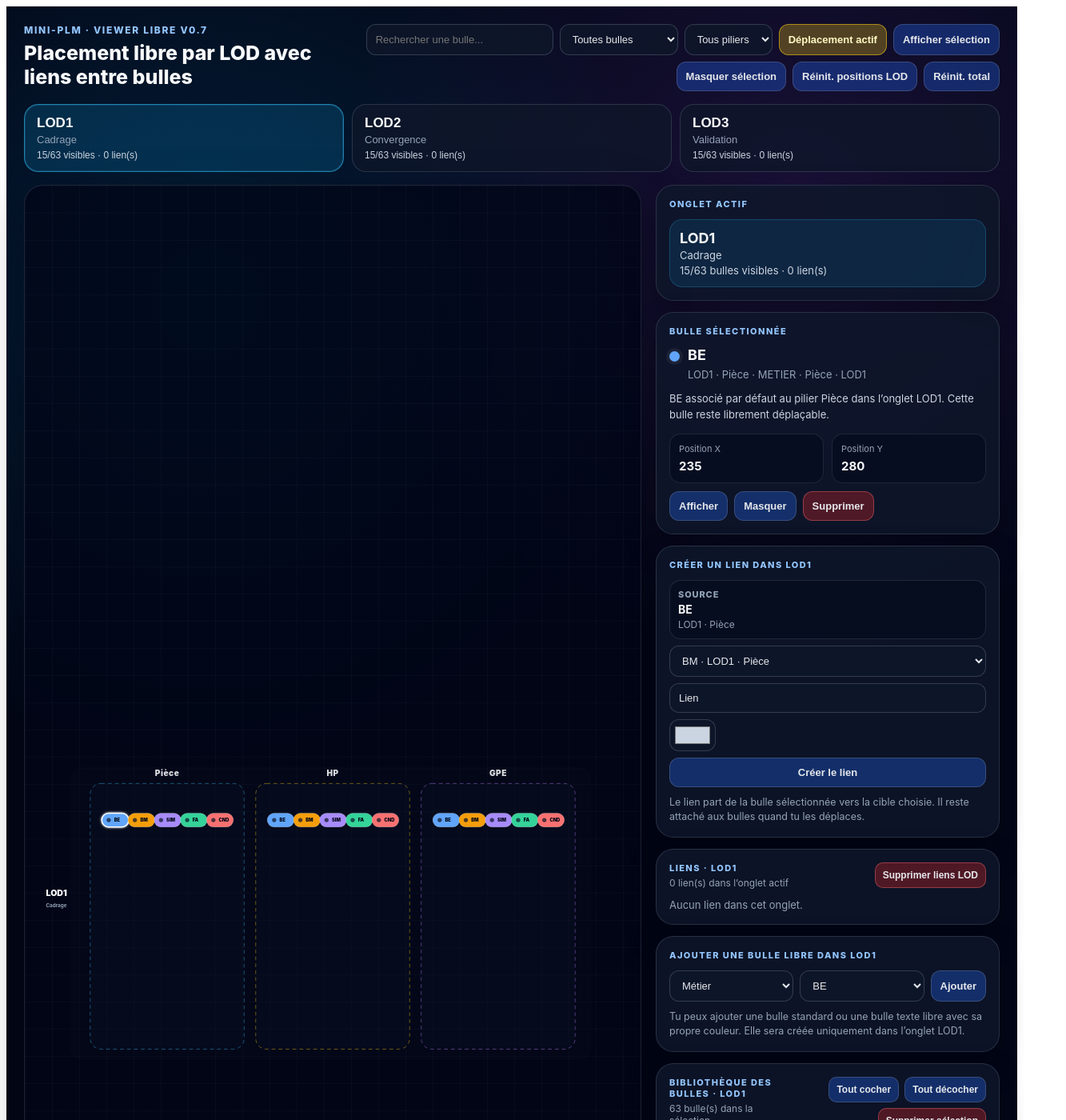
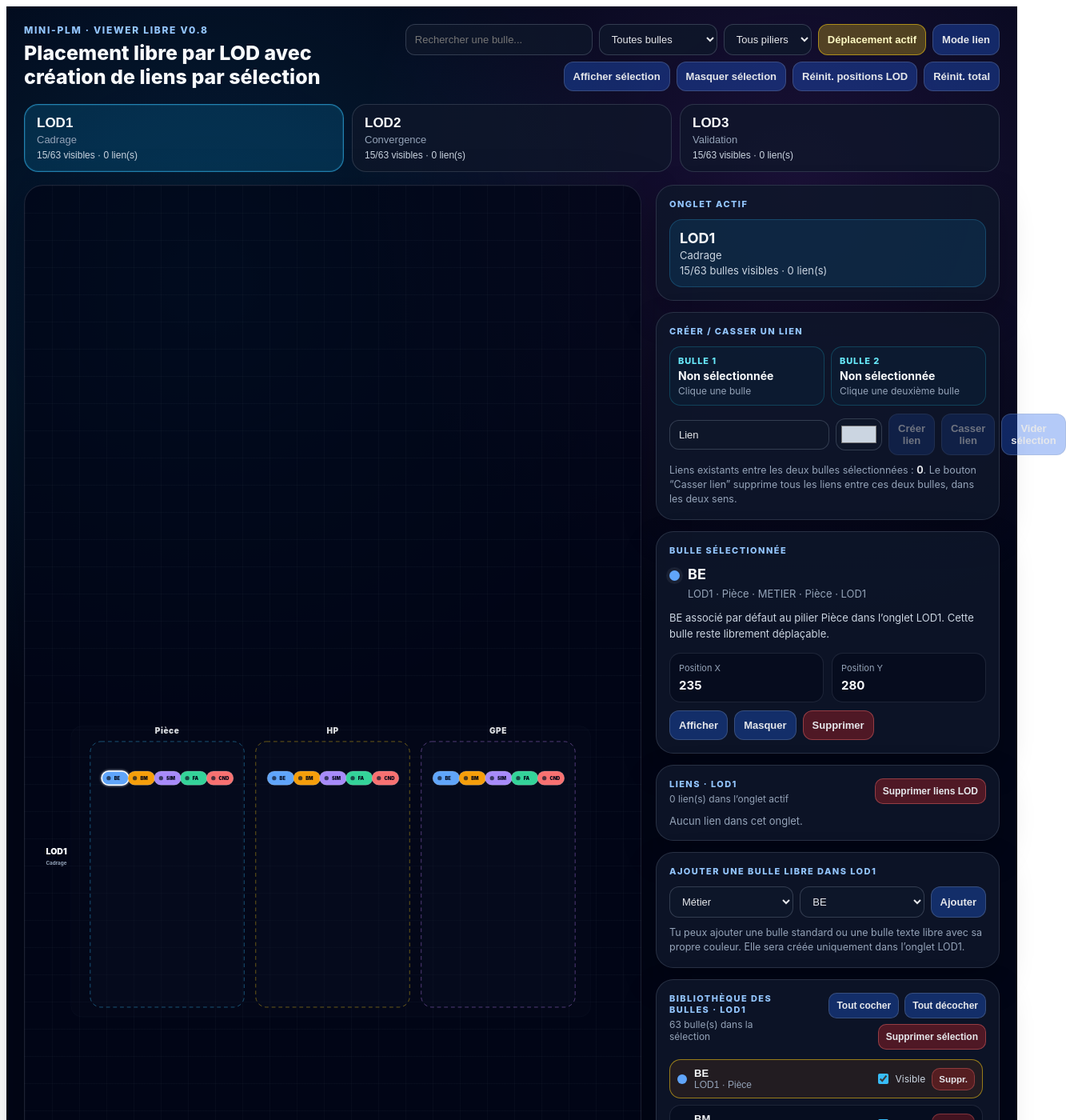
Before and after one commit to batbot252-oss/Process_mining, a Next.js app: page /viewer in a window 1280 px wide. Shown: the top 1400 px of the page at 80% size, 1333 px wide, since content can reach past the window. Built offline with nearby package versions, Linux system fonts and the light colour scheme.

Commit message:
Update page.tsx

```diff
--- a/app/viewer/page.tsx
+++ b/app/viewer/page.tsx
@@ -97,9 +97,9 @@ type ResolvedBubbleLink = BubbleLink & {
 const WIDTH = 1600;
 const HEIGHT = 980;
 
-const LS_BUBBLE_OVERRIDES = "plm_free_bubbles_lod_tabs_subtrades_overrides_v3";
-const LS_CUSTOM_BUBBLES = "plm_free_custom_bubbles_lod_tabs_subtrades_v3";
-const LS_BUBBLE_LINKS = "plm_free_bubble_links_v1";
+const LS_BUBBLE_OVERRIDES = "plm_free_bubbles_lod_tabs_subtrades_overrides_v4";
+const LS_CUSTOM_BUBBLES = "plm_free_custom_bubbles_lod_tabs_subtrades_v4";
+const LS_BUBBLE_LINKS = "plm_free_bubble_links_v2";
 
 const PILLARS = ["PIECE", "HP", "GPE"] as const;
 const LODS = ["LOD1", "LOD2", "LOD3"] as const;
@@ -451,6 +451,9 @@ export default function ViewerPage() {
     "LOD1_PIECE_BE"
   );
 
+  const [linkMode, setLinkMode] = useState(false);
+  const [linkSelectionIds, setLinkSelectionIds] = useState<string[]>([]);
+
   const [moveEnabled, setMoveEnabled] = useState(true);
   const [search, setSearch] = useState("");
   const [familyFilter, setFamilyFilter] = useState<BubbleFamily | "ALL">("ALL");
@@ -462,7 +465,6 @@ export default function ViewerPage() {
   const [freeBubbleText, setFreeBubbleText] = useState<string>("Nouvelle bulle");
   const [freeBubbleColor, setFreeBubbleColor] = useState<string>("#facc15");
 
-  const [linkTargetId, setLinkTargetId] = useState<string>("");
   const [linkLabel, setLinkLabel] = useState<string>("Lien");
   const [linkColor, setLinkColor] = useState<string>("#cbd5e1");
 
@@ -552,6 +554,7 @@ export default function ViewerPage() {
 
   function changeActiveLod(nextLod: LOD) {
     setActiveLod(nextLod);
+    setLinkSelectionIds([]);
 
     const firstVisibleBubbleForLod = bubbles.find(
       (bubble) => bubble.lod === nextLod && !bubble.deleted && bubble.visible
@@ -578,24 +581,13 @@ export default function ViewerPage() {
     );
   }, [bubbles, selectedBubbleId]);
 
-  const linkTargetOptions = useMemo(() => {
-    return activeLodBubbles.filter((bubble) => bubble.id !== selectedBubbleId);
-  }, [activeLodBubbles, selectedBubbleId]);
-
-  useEffect(() => {
-    if (linkTargetOptions.length === 0) {
-      setLinkTargetId("");
-      return;
-    }
-
-    const targetStillAvailable = linkTargetOptions.some(
-      (bubble) => bubble.id === linkTargetId
-    );
-
-    if (!targetStillAvailable) {
-      setLinkTargetId(linkTargetOptions[0].id);
-    }
-  }, [linkTargetOptions, linkTargetId]);
+  const selectedLinkBubbles = useMemo(() => {
+    return linkSelectionIds
+      .map((id) => bubbleById.get(id))
+      .filter((bubble): bubble is BubbleView => {
+        return Boolean(bubble && !bubble.deleted && bubble.lod === activeLod);
+      });
+  }, [linkSelectionIds, bubbleById, activeLod]);
 
   const filteredBubbles = useMemo(() => {
     const searchValue = search.toLowerCase().trim();
@@ -648,6 +640,21 @@ export default function ViewerPage() {
     return activeLodLinks.filter((link) => link.source.visible && link.target.visible);
   }, [activeLodLinks]);
 
+  const selectedPairExistingLinks = useMemo(() => {
+    if (selectedLinkBubbles.length !== 2) return [];
+
+    const [first, second] = selectedLinkBubbles;
+
+    return activeLodLinks.filter((link) => {
+      const sameDirection =
+        link.sourceId === first.id && link.targetId === second.id;
+      const reverseDirection =
+        link.sourceId === second.id && link.targetId === first.id;
+
+      return sameDirection || reverseDirection;
+    });
+  }, [selectedLinkBubbles, activeLodLinks]);
+
   function getSvgPoint(event: ReactPointerEvent<SVGElement>): Position {
     const svg = svgRef.current;
 
@@ -661,6 +668,24 @@ export default function ViewerPage() {
       x: ((event.clientX - rect.left) / rect.width) * WIDTH,
       y: ((event.clientY - rect.top) / rect.height) * HEIGHT,
     };
+  }
+
+  function selectBubbleForLink(bubbleId: string) {
+    const bubble = bubbleById.get(bubbleId);
+
+    if (!bubble || bubble.deleted || bubble.lod !== activeLod) return;
+
+    setLinkSelectionIds((previous) => {
+      if (previous.includes(bubbleId)) {
+        return previous.filter((id) => id !== bubbleId);
+      }
+
+      if (previous.length >= 2) {
+        return [bubbleId];
+      }
+
+      return [...previous, bubbleId];
+    });
   }
 
   function startDragBubble(
@@ -669,6 +694,13 @@ export default function ViewerPage() {
   ) {
     setSelectedBubbleId(bubble.id);
 
+    if (linkMode) {
+      event.preventDefault();
+      event.stopPropagation();
+      selectBubbleForLink(bubble.id);
+      return;
+    }
+
     if (!moveEnabled) return;
 
     event.preventDefault();
@@ -688,7 +720,7 @@ export default function ViewerPage() {
   function moveDraggedBubble(event: ReactPointerEvent<SVGSVGElement>) {
     const draggingBubbleId = draggingBubbleIdRef.current;
 
-    if (!draggingBubbleId || !moveEnabled) return;
+    if (!draggingBubbleId || !moveEnabled || linkMode) return;
 
     const point = getSvgPoint(event);
 
@@ -778,14 +810,10 @@ export default function ViewerPage() {
     setSelectedBubbleId(id);
   }
 
-  function createLinkFromSelectedBubble() {
-    if (!selectedBubble) return;
-    if (!linkTargetId) return;
-    if (selectedBubble.id === linkTargetId) return;
-
-    const targetBubble = bubbleById.get(linkTargetId);
-
-    if (!targetBubble || targetBubble.deleted) return;
+  function createLinkBetweenSelectedBubbles() {
+    if (selectedLinkBubbles.length !== 2) return;
+
+    const [source, target] = selectedLinkBubbles;
 
     const id = `LINK_${activeLod}_${Date.now()}_${Math.round(
       Math.random() * 100000
@@ -794,8 +822,8 @@ export default function ViewerPage() {
     const nextLink: BubbleLink = {
       id,
       lod: activeLod,
-      sourceId: selectedBubble.id,
-      targetId: targetBubble.id,
+      sourceId: source.id,
+      targetId: target.id,
       label: linkLabel.trim() || "Lien",
       color: linkColor,
     };
@@ -803,12 +831,36 @@ export default function ViewerPage() {
     setBubbleLinks((previous) => [...previous, nextLink]);
   }
 
+  function breakLinkBetweenSelectedBubbles() {
+    if (selectedLinkBubbles.length !== 2) return;
+
+    const [first, second] = selectedLinkBubbles;
+
+    setBubbleLinks((previous) =>
+      previous.filter((link) => {
+        if (link.lod !== activeLod) return true;
+
+        const sameDirection =
+          link.sourceId === first.id && link.targetId === second.id;
+        const reverseDirection =
+          link.sourceId === second.id && link.targetId === first.id;
+
+        return !(sameDirection || reverseDirection);
+      })
+    );
+  }
+
+  function clearLinkSelection() {
+    setLinkSelectionIds([]);
+  }
+
   function deleteLink(linkId: string) {
     setBubbleLinks((previous) => previous.filter((link) => link.id !== linkId));
   }
 
   function deleteAllActiveLodLinks() {
     setBubbleLinks((previous) => previous.filter((link) => link.lod !== activeLod));
+    setLinkSelectionIds([]);
   }
 
   function deleteBubble(bubbleId: string) {
@@ -843,6 +895,8 @@ export default function ViewerPage() {
       )
     );
 
+    setLinkSelectionIds((previous) => previous.filter((id) => id !== bubbleId));
+
     if (selectedBubbleId === bubbleId) {
       setSelectedBubbleId("");
     }
@@ -881,6 +935,10 @@ export default function ViewerPage() {
       )
     );
 
+    setLinkSelectionIds((previous) =>
+      previous.filter((id) => !idsToDeleteSet.has(id))
+    );
+
     if (idsToDeleteSet.has(selectedBubbleId)) {
       setSelectedBubbleId("");
     }
@@ -924,6 +982,8 @@ export default function ViewerPage() {
     setPillarFilter("ALL");
     setActiveLod("LOD1");
     setSelectedBubbleId("LOD1_PIECE_BE");
+    setLinkSelectionIds([]);
+    setLinkMode(false);
     setFreeBubbleText("Nouvelle bulle");
     setFreeBubbleColor("#facc15");
     setLinkLabel("Lien");
@@ -945,8 +1005,8 @@ export default function ViewerPage() {
     <main className="viewerPage">
       <section className="topbar">
         <div>
-          <p className="eyebrow">Mini-PLM · Viewer libre V0.7</p>
-          <h1>Placement libre par LOD avec liens entre bulles</h1>
+          <p className="eyebrow">Mini-PLM · Viewer libre V0.8</p>
+          <h1>Placement libre par LOD avec création de liens par sélection</h1>
         </div>
 
         <div className="toolbar">
@@ -984,10 +1044,20 @@ export default function ViewerPage() {
           </select>
 
           <button
-            className={moveEnabled ? "activeButton" : ""}
+            className={moveEnabled && !linkMode ? "activeButton" : ""}
             onClick={() => setMoveEnabled((current) => !current)}
           >
             {moveEnabled ? "Déplacement actif" : "Déplacement verrouillé"}
+          </button>
+
+          <button
+            className={linkMode ? "linkModeButtonActive" : ""}
+            onClick={() => {
+              setLinkMode((current) => !current);
+              setLinkSelectionIds([]);
+            }}
+          >
+            {linkMode ? "Mode lien actif" : "Mode lien"}
           </button>
 
           <button onClick={showFilteredBubbles}>Afficher sélection</button>
@@ -1021,12 +1091,25 @@ export default function ViewerPage() {
         })}
       </section>
 
+      {linkMode ? (
+        <section className="linkModeBanner">
+          Mode lien actif : clique sur deux bulles dans le viewer, puis utilise
+          “Créer lien” ou “Casser lien”.
+        </section>
+      ) : null}
+
       <section className="layout">
         <div className="graphCard">
           <svg
             ref={svgRef}
             viewBox={`0 0 ${WIDTH} ${HEIGHT}`}
-            className={moveEnabled ? "graphSvg graphSvgMove" : "graphSvg"}
+            className={
+              linkMode
+                ? "graphSvg graphSvgLinkMode"
+                : moveEnabled
+                  ? "graphSvg graphSvgMove"
+                  : "graphSvg"
+            }
             role="img"
             onPointerMove={moveDraggedBubble}
             onPointerUp={stopDraggingBubble}
@@ -1145,6 +1228,7 @@ export default function ViewerPage() {
             {visibleBubbles.map((bubble) => {
               const width = bubbleWidth(bubble.label);
               const selected = selectedBubbleId === bubble.id;
+              const isLinkSelected = linkSelectionIds.includes(bubble.id);
               const hasCustomPosition =
                 bubbleOverrides[bubble.id]?.x !== undefined ||
                 bubbleOverrides[bubble.id]?.y !== undefined;
@@ -1154,10 +1238,14 @@ export default function ViewerPage() {
                   key={bubble.id}
                   transform={`translate(${bubble.x}, ${bubble.y})`}
                   className={
-                    moveEnabled ? "bubbleGroup bubbleGroupMove" : "bubbleGroup"
+                    linkMode
+                      ? "bubbleGroup bubbleGroupLinkMode"
+                      : moveEnabled
+                        ? "bubbleGroup bubbleGroupMove"
+                        : "bubbleGroup"
                   }
                   onPointerDown={(event) => startDragBubble(event, bubble)}
-                  filter={selected ? "url(#bubbleGlow)" : undefined}
+                  filter={selected || isLinkSelected ? "url(#bubbleGlow)" : undefined}
                 >
                   <rect
                     x={-width / 2}
@@ -1167,14 +1255,46 @@ export default function ViewerPage() {
                     rx={18}
                     fill={bubble.color}
                     stroke={
-                      selected
-                        ? "#ffffff"
-                        : hasCustomPosition
-                          ? "#facc15"
-                          : "rgba(255,255,255,0.28)"
+                      isLinkSelected
+                        ? "#22d3ee"
+                        : selected
+                          ? "#ffffff"
+                          : hasCustomPosition
+                            ? "#facc15"
+                            : "rgba(255,255,255,0.28)"
                     }
-                    strokeWidth={selected ? 3.2 : hasCustomPosition ? 2.6 : 1.6}
+                    strokeWidth={
+                      isLinkSelected
+                        ? 4
+                        : selected
+                          ? 3.2
+                          : hasCustomPosition
+                            ? 2.6
+                            : 1.6
+                    }
                   />
+
+                  {isLinkSelected ? (
+                    <circle
+                      cx={width / 2 - 11}
+                      cy={-13}
+                      r={10}
+                      fill="#22d3ee"
+                      stroke="#020617"
+                      strokeWidth={2}
+                    />
+                  ) : null}
+
+                  {isLinkSelected ? (
+                    <text
+                      x={width / 2 - 11}
+                      y={-9}
+                      textAnchor="middle"
+                      className="linkOrderText"
+                    >
+                      {linkSelectionIds.indexOf(bubble.id) + 1}
+                    </text>
+                  ) : null}
 
                   <circle
                     cx={-width / 2 + 18}
@@ -1204,6 +1324,63 @@ export default function ViewerPage() {
                 {activeLodLinks.length} lien(s)
               </em>
             </div>
+          </div>
+
+          <div className="panelBlock">
+            <p className="panelLabel">Créer / casser un lien</p>
+
+            <div className="linkSelectionBox">
+              <div>
+                <span>Bulle 1</span>
+                <strong>{selectedLinkBubbles[0]?.label ?? "Non sélectionnée"}</strong>
+                <small>{selectedLinkBubbles[0]?.subtitle ?? "Clique une bulle"}</small>
+              </div>
+
+              <div>
+                <span>Bulle 2</span>
+                <strong>{selectedLinkBubbles[1]?.label ?? "Non sélectionnée"}</strong>
+                <small>{selectedLinkBubbles[1]?.subtitle ?? "Clique une deuxième bulle"}</small>
+              </div>
+            </div>
+
+            <div className="linkCreator">
+              <input
+                value={linkLabel}
+                onChange={(event) => setLinkLabel(event.target.value)}
+                placeholder="Nom du lien..."
+              />
+
+              <input
+                type="color"
+                value={linkColor}
+                onChange={(event) => setLinkColor(event.target.value)}
+                title="Couleur du lien"
+              />
+
+              <button
+                onClick={createLinkBetweenSelectedBubbles}
+                disabled={selectedLinkBubbles.length !== 2}
+              >
+                Créer lien
+              </button>
+
+              <button
+                className="dangerButton"
+                onClick={breakLinkBetweenSelectedBubbles}
+                disabled={selectedLinkBubbles.length !== 2}
+              >
+                Casser lien
+              </button>
+
+              <button onClick={clearLinkSelection}>Vider sélection</button>
+            </div>
+
+            <p className="hint">
+              Liens existants entre les deux bulles sélectionnées :{" "}
+              <strong>{selectedPairExistingLinks.length}</strong>. Le bouton
+              “Casser lien” supprime tous les liens entre ces deux bulles, dans
+              les deux sens.
+            </p>
           </div>
 
           <div className="panelBlock">
@@ -1259,61 +1436,6 @@ export default function ViewerPage() {
             ) : (
               <p className="empty">Aucune bulle sélectionnée.</p>
             )}
-          </div>
-
-          <div className="panelBlock">
-            <p className="panelLabel">Créer un lien dans {activeLod}</p>
-
-            {selectedBubble ? (
-              <div className="linkCreator">
-                <div className="linkSource">
-                  <span>Source</span>
-                  <strong>{selectedBubble.label}</strong>
-                  <small>{selectedBubble.subtitle}</small>
-                </div>
-
-                <select
-                  value={linkTargetId}
-                  onChange={(event) => setLinkTargetId(event.target.value)}
-                >
-                  {linkTargetOptions.length === 0 ? (
-                    <option value="">Aucune cible disponible</option>
-                  ) : (
-                    linkTargetOptions.map((bubble) => (
-                      <option key={bubble.id} value={bubble.id}>
-                        {bubble.label} · {bubble.subtitle}
-                      </option>
-                    ))
-                  )}
-                </select>
-
-                <input
-                  value={linkLabel}
-                  onChange={(event) => setLinkLabel(event.target.value)}
-                  placeholder="Nom du lien..."
-                />
-
-                <input
-                  type="color"
-                  value={linkColor}
-                  onChange={(event) => setLinkColor(event.target.value)}
-                  title="Couleur du lien"
-                />
-
-                <button onClick={createLinkFromSelectedBubble}>
-                  Créer le lien
-                </button>
-              </div>
-            ) : (
-              <p className="empty">
-                Sélectionne une bulle pour créer un lien sortant.
-              </p>
-            )}
-
-            <p className="hint">
-              Le lien part de la bulle sélectionnée vers la cible choisie. Il
-              reste attaché aux bulles quand tu les déplaces.
-            </p>
           </div>
 
           <div className="panelBlock">
@@ -1500,23 +1622,23 @@ export default function ViewerPage() {
           </div>
 
           <div className="panelBlock">
-            <p className="panelLabel">Lecture V0.7</p>
+            <p className="panelLabel">Lecture V0.8</p>
 
             <ul className="readingList">
               <li>
-                <strong>Onglets</strong> : LOD1, LOD2 et LOD3 séparés.
+                <strong>Mode lien</strong> : clique sur deux bulles pour les sélectionner.
               </li>
               <li>
-                <strong>Bulles</strong> : métiers, sous-métiers, outils et texte libre.
+                <strong>Créer lien</strong> : crée un lien de la bulle 1 vers la bulle 2.
               </li>
               <li>
-                <strong>Liens</strong> : création de relations entre deux bulles du même LOD.
+                <strong>Casser lien</strong> : supprime tous les liens entre les deux bulles sélectionnées.
               </li>
               <li>
-                <strong>Déplacement</strong> : les liens suivent automatiquement les bulles déplacées.
+                <strong>Contour cyan</strong> : bulles sélectionnées pour le lien.
               </li>
               <li>
-                <strong>Affichage</strong> : un lien s’affiche seulement si ses deux bulles sont visibles.
+                <strong>Déplacement</strong> : désactive le mode lien pour déplacer les bulles.
               </li>
             </ul>
           </div>
@@ -1585,7 +1707,6 @@ export default function ViewerPage() {
         .libraryActions button,
         .miniDeleteButton,
         .linkCreator input,
-        .linkCreator select,
         .linkCreator button {
           border: 1px solid rgba(148, 163, 184, 0.28);
           background: rgba(15, 23, 42, 0.84);
@@ -1620,10 +1741,22 @@ export default function ViewerPage() {
           background: rgba(37, 99, 235, 0.34);
         }
 
+        .toolbar button:disabled,
+        .linkCreator button:disabled {
+          cursor: not-allowed;
+          opacity: 0.45;
+        }
+
         .toolbar .activeButton {
           background: rgba(250, 204, 21, 0.28);
           border-color: rgba(250, 204, 21, 0.55);
           color: #fef9c3;
+        }
+
+        .linkModeButtonActive {
+          background: rgba(34, 211, 238, 0.26) !important;
+          border-color: rgba(34, 211, 238, 0.58) !important;
+          color: #cffafe !important;
         }
 
         .dangerButton,
@@ -1631,6 +1764,17 @@ export default function ViewerPage() {
         .libraryActions .dangerButton {
           background: rgba(220, 38, 38, 0.32);
           border-color: rgba(248, 113, 113, 0.42);
+        }
+
+        .linkModeBanner {
+          border: 1px solid rgba(34, 211, 238, 0.38);
+          background: rgba(8, 47, 73, 0.5);
+          color: #cffafe;
+          border-radius: 16px;
+          padding: 11px 14px;
+          font-size: 13px;
+          font-weight: 800;
+          margin-bottom: 14px;
         }
 
         .lodTabs {
@@ -1707,6 +1851,10 @@ export default function ViewerPage() {
           cursor: grab;
         }
 
+        .graphSvgLinkMode {
+          cursor: crosshair;
+        }
+
         .activeLodBand {
           fill: rgba(15, 23, 42, 0.16);
           stroke: rgba(148, 163, 184, 0.08);
@@ -1766,6 +1914,10 @@ export default function ViewerPage() {
 
         .bubbleGroupMove:active {
           cursor: grabbing;
+        }
+
+        .bubbleGroupLinkMode {
+          cursor: crosshair;
         }
 
         .bubbleText {
@@ -1774,6 +1926,13 @@ export default function ViewerPage() {
           font-weight: 900;
           pointer-events: none;
           letter-spacing: -0.01em;
+        }
+
+        .linkOrderText {
+          fill: #020617;
+          font-size: 10px;
+          font-weight: 950;
+          pointer-events: none;
         }
 
         .sidePanel {
@@ -1928,37 +2087,45 @@ export default function ViewerPage() {
           grid-template-columns: 1fr 1.3fr 64px auto;
         }
 
-        .linkCreator {
+        .linkSelectionBox {
           display: grid;
-          grid-template-columns: 1fr;
+          grid-template-columns: 1fr 1fr;
           gap: 8px;
-        }
-
-        .linkSource {
-          border: 1px solid rgba(148, 163, 184, 0.18);
-          background: rgba(2, 6, 23, 0.42);
+          margin-bottom: 10px;
+        }
+
+        .linkSelectionBox div {
+          border: 1px solid rgba(34, 211, 238, 0.22);
+          background: rgba(8, 47, 73, 0.25);
           border-radius: 14px;
           padding: 10px;
           display: grid;
           gap: 3px;
         }
 
-        .linkSource span {
-          color: #94a3b8;
+        .linkSelectionBox span {
+          color: #67e8f9;
           font-size: 11px;
-          font-weight: 800;
+          font-weight: 850;
           text-transform: uppercase;
           letter-spacing: 0.08em;
         }
 
-        .linkSource strong {
+        .linkSelectionBox strong {
           color: #f8fafc;
           font-size: 14px;
         }
 
-        .linkSource small {
+        .linkSelectionBox small {
           color: #94a3b8;
           font-size: 12px;
+        }
+
+        .linkCreator {
+          display: grid;
+          grid-template-columns: 1fr 58px 1fr 1fr 1fr;
+          gap: 8px;
+          align-items: center;
         }
 
         .linkList {
@@ -2010,6 +2177,10 @@ export default function ViewerPage() {
           margin: 10px 0 0 0;
           font-size: 12.5px;
           line-height: 1.45;
+        }
+
+        .hint strong {
+          color: #e5e7eb;
         }
 
         .bubbleList {
@@ -2127,7 +2298,9 @@ export default function ViewerPage() {
           }
 
           .addBubbleGrid,
-          .addBubbleGridFree {
+          .addBubbleGridFree,
+          .linkCreator,
+          .linkSelectionBox {
             grid-template-columns: 1fr;
           }
 
```
